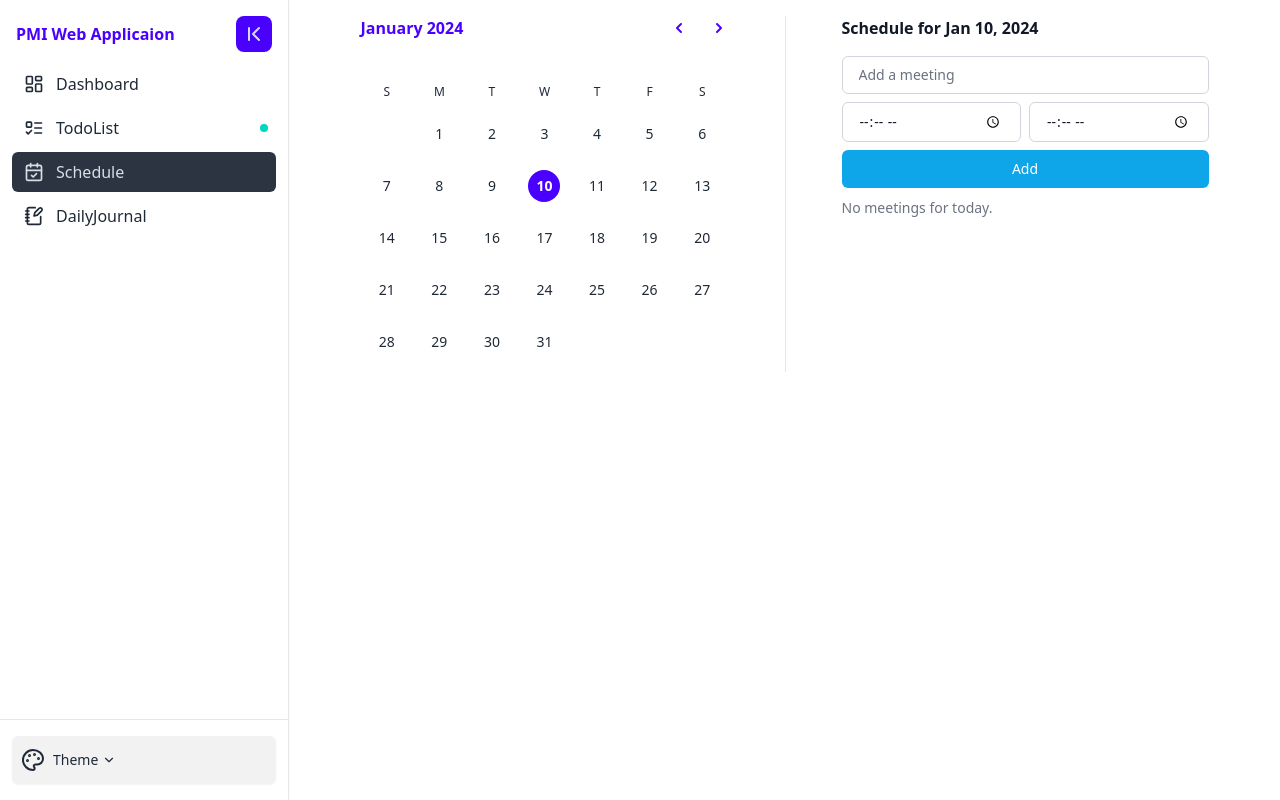
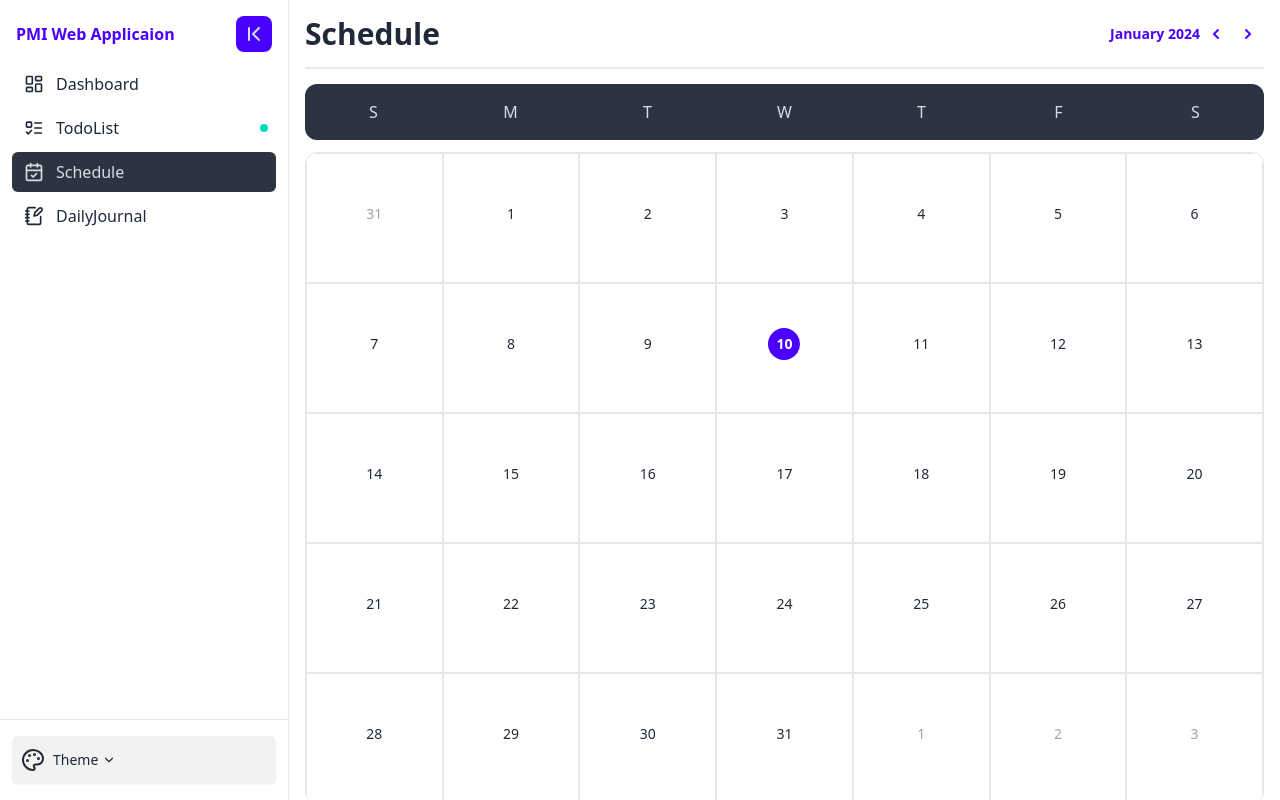
Before and after one commit to ballpanuwat25/Final-Project-Front-end-Dev-Init, a React (Create React App) app: page /schedule in a window 1280 px wide. Built offline with nearby package versions, Linux system fonts and the light colour scheme.

Commit message:
Updated 11.01.2024

```diff
--- a/src/pages/Schedule.js
+++ b/src/pages/Schedule.js
@@ -1,11 +1,11 @@
-import { Fragment, useState, useEffect } from 'react'
-import { Menu, Transition } from '@headlessui/react'
-import { DotsVerticalIcon } from '@heroicons/react/outline'
+import { useState, useEffect } from 'react'
 import { ChevronLeftIcon, ChevronRightIcon } from '@heroicons/react/solid'
 import {
     add, //Add the specified years, months, weeks, days, hours, minutes and seconds to the given date.
     eachDayOfInterval, //Return the array of dates within the specified time interval.
     endOfMonth, //Return the end of a month for the given date. The result will be in the local timezone.
+    startOfWeek, //Return the start of a week for the given date. The result will be in the local timezone.
+    endOfWeek, //Return the end of a week for the given date. The result will be in the local timezone.
     format, //Return the formatted date string in the given format. The result may vary by locale.
     getDay, //Get the day of the week of the given date.
     isEqual, //Are the given dates equal?
@@ -18,14 +18,12 @@ import {
 } from 'date-fns'
 
 import Sidebar, { SidebarItem } from '../components/Sidebar';
-import { LayoutDashboard, ListTodo, CalendarCheck, NotebookPen } from 'lucide-react';
+import { LayoutDashboard, ListTodo, CalendarCheck, NotebookPen, Clock4, Pencil, Trash, Check, Plus } from 'lucide-react';
 
-// Utility function to concatenate CSS class names conditionally
 function classNames(...classes) {
     return classes.filter(Boolean).join(' ')
 }
 
-// Calendar component
 export default function Schedule() {
     const [meetings, setMeetings] = useState([])
 
@@ -34,91 +32,75 @@ export default function Schedule() {
         setMeetings(savedMeetings)
     }, [])
 
-    // Initial setup using React state
     const today = startOfToday()
     const [selectedDay, setSelectedDay] = useState(today)
     const [currentMonth, setCurrentMonth] = useState(format(today, 'MMM-yyyy'))
     const firstDayCurrentMonth = parse(currentMonth, 'MMM-yyyy', new Date())
 
-    // Generate an array of days for the current month
     const days = eachDayOfInterval({
-        start: firstDayCurrentMonth,
-        end: endOfMonth(firstDayCurrentMonth),
+        start: startOfWeek(firstDayCurrentMonth),
+        end: endOfWeek(endOfMonth(firstDayCurrentMonth)),
     })
 
-    // Function to navigate to the previous month
     const previousMonth = () => {
         const firstDayNextMonth = add(firstDayCurrentMonth, { months: -1 })
         setCurrentMonth(format(firstDayNextMonth, 'MMM-yyyy'))
     }
 
-    // Function to navigate to the next month
     const nextMonth = () => {
         const firstDayNextMonth = add(firstDayCurrentMonth, { months: 1 })
         setCurrentMonth(format(firstDayNextMonth, 'MMM-yyyy'))
     }
 
-    // Filter meetings for the selected day
     const selectedDayMeetings = meetings.filter((meeting) =>
         isSameDay(parseISO(meeting.startDate), selectedDay)
     )
 
-    // State to manage the input for a new meeting
     const [newMeetingInput, setNewMeetingInput] = useState('');
     const [newMeetingStart, setNewMeetingStart] = useState('');
     const [newMeetingEnd, setNewMeetingEnd] = useState('');
 
-    // Function to add a new meeting
     const addMeeting = () => {
         if (newMeetingInput.trim() !== '') {
             const newMeeting = {
-                id: meetings.length + 1, // Generate a unique ID (you may need a more robust solution in a real app)
+                id: meetings.length + 1,
                 name: newMeetingInput,
-                startDate: selectedDay.toISOString(), // Use the selected day
+                startDate: selectedDay.toISOString(),
                 startTime: newMeetingStart,
                 endTime: newMeetingEnd,
             };
 
-            // Update the meetings array with the new meeting
             setMeetings([...meetings, newMeeting]);
 
-            // Clear the input field
             setNewMeetingInput('');
             setNewMeetingStart('');
             setNewMeetingEnd('');
 
-            // Save the meetings array to local storage
             localStorage.setItem('meetings', JSON.stringify([...meetings, newMeeting]));
         }
     }
 
-    // Function to delete a meeting
     const deleteMeeting = (meetingId) => {
         const updatedMeetings = meetings.filter((meeting) => meeting.id !== meetingId);
         setMeetings(updatedMeetings);
 
-        // Save the meetings array to local storage
         localStorage.setItem('meetings', JSON.stringify(updatedMeetings));
     }
 
     const [isEditMode, setIsEditMode] = useState(false);
     const [editingMeetingId, setEditingMeetingId] = useState(null);
 
-    // Function to handle the "Edit" button click
     const editMeeting = (meetingId) => {
         const meetingToEdit = meetings.find((meeting) => meeting.id === meetingId);
 
-        // Populate the form fields with the data of the selected meeting
         setNewMeetingInput(meetingToEdit.name);
         setNewMeetingStart(meetingToEdit.startTime);
         setNewMeetingEnd(meetingToEdit.endTime);
 
-        // Set edit mode and the meeting being edited
         setIsEditMode(true);
         setEditingMeetingId(meetingId);
     }
 
-    // Function to handle the "Update" button click
     const updateMeeting = () => {
         if (newMeetingInput.trim() !== '') {
             const updatedMeetings = meetings.map((meeting) =>
@@ -132,24 +114,20 @@ export default function Schedule() {
                     : meeting
             );
 
-            // Update the meetings array with the updated meeting
             setMeetings(updatedMeetings);
 
-            // Clear the input fields and exit edit mode
             setNewMeetingInput('');
             setNewMeetingStart('');
             setNewMeetingEnd('');
             setIsEditMode(false);
             setEditingMeetingId(null);
 
-            // Save the meetings array to local storage
             localStorage.setItem('meetings', JSON.stringify(updatedMeetings));
         }
     }
 
-    // JSX structure for the calendar
     return (
-        <div className="flex">
+        <div className="flex h-screen">
             <Sidebar>
                 <SidebarItem icon={<LayoutDashboard size={20} />} text="Dashboard" active={false} alert={false} path={"/"} />
                 <SidebarItem icon={<ListTodo size={20} />} text="TodoList" active={false} alert={true} path={"/todo"} />
@@ -157,12 +135,13 @@ export default function Schedule() {
                 <SidebarItem icon={<NotebookPen size={20} />} text="DailyJournal" active={false} alert={false} path={"/journal"} />
             </Sidebar>
 
-            <div className="flex-1 p-4">
-                <div className="max-w-md px-4 mx-auto sm:px-7 lg:max-w-4xl lg:px-6">
-                    <div className="lg:grid lg:grid-cols-2 lg:divide-x lg:divide-gray-200">
-                        <div className="lg:pr-14">
+            <div className="flex-1 p-4 overflow-scroll">
+                <div className="w-full">
+                    <div className='w-full flex justify-between items-center'>
+                        <h1 className='text-lg md:text-3xl font-bold'>Schedule</h1>
+
                         <div className="flex items-center">
-                                <h2 className="flex-auto font-semibold text-primary">
+                            <h2 className="flex-auto font-semibold text-primary text-sm">
                                 {format(firstDayCurrentMonth, 'MMMM yyyy')}
                             </h2>
                             <button
@@ -176,14 +155,19 @@ export default function Schedule() {
                             <button
                                 onClick={nextMonth}
                                 type="button"
-                                    className="-my-1.5 -mr-1.5 ml-2 flex flex-none items-center justify-center p-1.5 text-primary"
+                                className="-my-1.5 flex flex-none items-center justify-center p-1.5 text-primary"
                             >
                                 <span className="sr-only">Next month</span>
                                 <ChevronRightIcon className="w-5 h-5" aria-hidden="true" />
                             </button>
                         </div>
+                    </div>
 
-                            <div className="grid grid-cols-7 mt-10 text-xs leading-6 text-center text-base-content">
+                    <div className="divider my-2" />
+
+                    <>
+
+                        <div className="grid grid-cols-7 py-4 mb-3 text-base text-center text-neutral-content bg-neutral rounded-xl">
                             <div>S</div>
                             <div>M</div>
                             <div>T</div>
@@ -192,18 +176,21 @@ export default function Schedule() {
                             <div>F</div>
                             <div>S</div>
                         </div>
-                            <div className="grid grid-cols-7 mt-2 text-sm">
+                        <div className="grid grid-cols-7 mt-2 text-sm border rounded-xl overflow-hidden">
                             {days.map((day, dayIdx) => (
                                 <div
                                     key={day.toString()}
                                     className={classNames(
                                         dayIdx === 0 && colStartClasses[getDay(day)],
-                                            'py-1.5'
+                                        'py-2 md:py-7 lg:py-11 border'
                                     )}
                                 >
                                     <button
                                         type="button"
-                                            onClick={() => setSelectedDay(day)}
+                                        onClick={() => {
+                                            setSelectedDay(day);
+                                            document.getElementById('schedule_modal').showModal()
+                                        }}
                                         className={classNames(
                                             isEqual(day, selectedDay) && 'text-white',
 
@@ -232,7 +219,7 @@ export default function Schedule() {
                                             (isEqual(day, selectedDay) || isToday(day)) &&
                                             'font-semibold',
 
-                                                'mx-auto flex h-8 w-8 items-center justify-center rounded-full'
+                                            'mx-auto flex h-6 w-6 md:h-8 md:w-8 items-center justify-center rounded-full'
                                         )}
                                     >
                                         <time dateTime={format(day, 'yyyy-MM-dd')}>
@@ -240,31 +227,14 @@ export default function Schedule() {
                                         </time>
                                     </button>
 
-                                        <div className="w-1 h-1 mx-auto mt-1">
-                                            {meetings.some((meeting) =>
-                                                isSameDay(parseISO(meeting.startDate), day)
-                                            ) && (
-                                                    <div className="w-1 h-1 rounded-full bg-accent"></div>
-                                                )}
-                                        </div>
-                                    </div>
-                                ))}
-                            </div>
-                        </div>
-
-                        <section className="mt-12 lg:mt-0 lg:pl-14">
-                            <h2 className="font-semibold text-gray-900">
-                                Schedule for{' '}
-                                <time dateTime={format(selectedDay, 'yyyy-MM-dd')}>
-                                    {format(selectedDay, 'MMM dd, yyy')}
-                                </time>
-                            </h2>
-                            <ol className="mt-4 space-y-1 text-sm leading-6 text-gray-500">
+                                    <dialog id="schedule_modal" className="modal">
+                                        <div className="modal-box">
+                                            <div className="space-y-1 text-sm leading-6">
                                                 <div className="flex flex-col mb-2 gap-2">
                                                     <input
                                                         type="text"
                                                         placeholder='Add a meeting'
-                                        className='w-full px-4 py-2 text-sm text-gray-900 placeholder-gray-500 border border-gray-300 rounded-md focus:outline-none focus:ring-1 focus:ring-sky-500 focus:border-sky-500'
+                                                        className="input input-bordered input-primary w-full"
                                                         value={newMeetingInput}
                                                         onChange={(e) => setNewMeetingInput(e.target.value)}
                                                     />
@@ -274,14 +244,14 @@ export default function Schedule() {
                                                             type="time"
                                                             value={newMeetingStart}
                                                             onChange={(e) => setNewMeetingStart(e.target.value)}
-                                            className='w-full px-4 py-2 text-sm text-gray-900 placeholder-gray-500 border border-gray-300 rounded-md focus:outline-none focus:ring-1 focus:ring-sky-500 focus:border-sky-500'
+                                                            className="input input-bordered input-primary w-full"
                                                         />
 
                                                         <input
                                                             type="time"
                                                             value={newMeetingEnd}
                                                             onChange={(e) => setNewMeetingEnd(e.target.value)}
-                                            className='w-full px-4 py-2 text-sm text-gray-900 placeholder-gray-500 border border-gray-300 rounded-md focus:outline-none focus:ring-1 focus:ring-sky-500 focus:border-sky-500'
+                                                            className="input input-bordered input-primary w-full"
                                                         />
                                                     </div>
 
@@ -289,22 +259,24 @@ export default function Schedule() {
                                                         <button
                                                             type="button"
                                                             onClick={updateMeeting}
-                                            className="px-4 py-2 text-sm font-medium text-white bg-sky-500 border border-transparent rounded-md hover:bg-sky-600 focus:outline-none focus-visible:ring-2 focus-visible:ring-offset-2 focus-visible:ring-sky-500"
+                                                            className="btn btn-primary"
                                                         >
-                                            Update
+                                                            <Check size={18} /> Update meeting
                                                         </button>
                                                     ) : (
                                                         <button
                                                             type="button"
                                                             onClick={addMeeting}
-                                            className="flex items-center justify-center px-4 py-2 text-sm font-medium text-white bg-sky-500 border border-transparent rounded-md hover:bg-sky-600 focus:outline-none focus:ring-2 focus:ring-offset-2 focus:ring-sky-500"
+                                                            className="btn btn-primary"
                                                         >
-                                            Add
+                                                           <Plus size={18} /> Add meeting
                                                         </button>
                                                     )}
                                                 </div>
 
+                                                <div className="divider" />
 
+                                                <div className='flex flex-col gap-4'>
                                                     {selectedDayMeetings.length > 0 ? (
                                                         selectedDayMeetings.map((meeting) => (
                                                             <Meeting
@@ -317,80 +289,58 @@ export default function Schedule() {
                                                     ) : (
                                                         <p>No meetings for today.</p>
                                                     )}
-                            </ol>
-                        </section>
                                                 </div>
                                             </div>
                                         </div>
+                                        <form method="dialog" className="modal-backdrop">
+                                            <button>close</button>
+                                        </form>
+                                    </dialog>
+
+                                    <div className="w-1 h-1 mx-auto mt-1">
+                                        {meetings.some((meeting) =>
+                                            isSameDay(parseISO(meeting.startDate), day)
+                                        ) && (
+                                                <div className="w-1 h-1 rounded-full bg-accent"></div>
+                                            )}
                                     </div>
+                                </div>
+                            ))}
+                        </div>
+                    </>
+
+                </div>
+            </div>
+        </div >
     )
 }
 
-// Meeting component
 const Meeting = ({ meeting, onDelete, onEdit }) => {
-    // JSX structure for a meeting item
     return (
-        <li className="flex items-center px-4 py-2 space-x-4 group rounded-xl focus-within:bg-gray-100 hover:bg-gray-100">
+        <div className="flex items-center px-4 py-2 gap-2 rounded-xl bg-neutral text-neutral-content">
             <div className="flex-auto">
-                <p className="text-gray-900">{meeting.name}</p>
-                <p className="mt-0.5">
-                    {meeting.startTime} - {meeting.endTime}
+                <p className="font-bold">{meeting.name}</p>
+                <p className="mt-0.5 inline-flex items-center gap-1 text-xs">
+                    <Clock4 size={14} /> {meeting.startTime} - {meeting.endTime}
                 </p>
             </div>
 
-            <Menu
-                as="div"
-                className="relative opacity-0 focus-within:opacity-100 group-hover:opacity-100"
-            >
-                <div>
-                    <Menu.Button className="-m-2 flex items-center rounded-full p-1.5 text-gray-500 hover:text-gray-600">
-                        <span className="sr-only">Open options</span>
-                        <DotsVerticalIcon className="w-6 h-6" aria-hidden="true" />
-                    </Menu.Button>
-                </div>
-
-                <Transition
-                    as={Fragment}
-                    enter="transition ease-out duration-100"
-                    enterFrom="transform opacity-0 scale-95"
-                    enterTo="transform opacity-100 scale-100"
-                    leave="transition ease-in duration-75"
-                    leaveFrom="transform opacity-100 scale-100"
-                    leaveTo="transform opacity-0 scale-95"
-                >
-                    <Menu.Items className="absolute right-0 z-10 mt-2 origin-top-right bg-white rounded-md shadow-lg w-36 ring-1 ring-black ring-opacity-5 focus:outline-none">
-                        <div className="py-1">
-                            <Menu.Item>
-                                {({ active }) => (
+            <div className='inline-flex gap-2'>
                 <button
-                                        className={classNames(
-                                            active ? 'bg-gray-100 text-gray-900 w-full text-left' : 'text-gray-700',
-                                            'block px-4 py-2 text-sm w-full text-left'
-                                        )}
+                    className="btn btn-sm btn-circle"
                     onClick={() => onEdit(meeting.id)}
                 >
-                                        Edit
+                    <Pencil size={16} />
                 </button>
-                                )}
-                            </Menu.Item>
-                            <Menu.Item>
-                                {({ active }) => (
+
                 <button
-                                        className={classNames(
-                                            active ? 'bg-gray-100 text-gray-900 w-full text-left' : 'text-gray-700',
-                                            'block px-4 py-2 text-sm w-full text-left'
-                                        )}
+                    className="btn btn-sm btn-circle"
                     onClick={() => onDelete(meeting.id)}
                 >
-                                        Delete
+                    <Trash size={16} />
                 </button>
-                                )}
-                            </Menu.Item>
             </div>
-                    </Menu.Items>
-                </Transition>
-            </Menu>
-        </li>
+        </div>
     )
 }
 
--- a/src/pages/Todo.js
+++ b/src/pages/Todo.js
@@ -171,7 +171,7 @@ export default function Todo() {
 
             <div className="flex-1 p-4 overflow-scroll">
                 <div className='w-full flex justify-between items-center'>
-                    <h1 className='text-3xl font-bold'>My Tasks</h1>
+                    <h1 className='text-lg md:text-3xl font-bold'>My Tasks</h1>
 
                     <button className="btn btn-neutral btn-sm" onClick={() => document.getElementById('add_tasks').showModal()}>+ Add Tasks</button>
                     <dialog id="add_tasks" className="modal">
```
Lines whose indentation alone changed are shown as unchanged.
